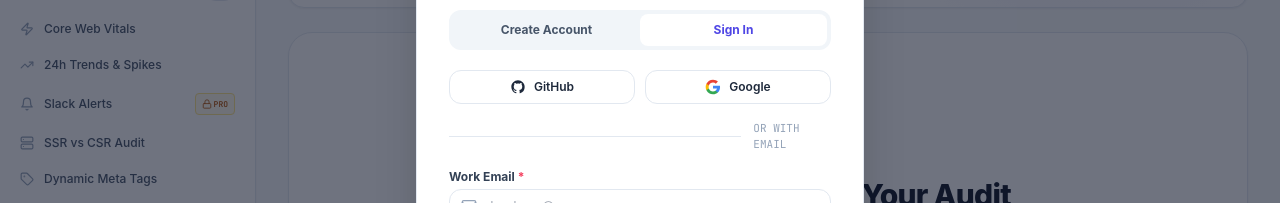
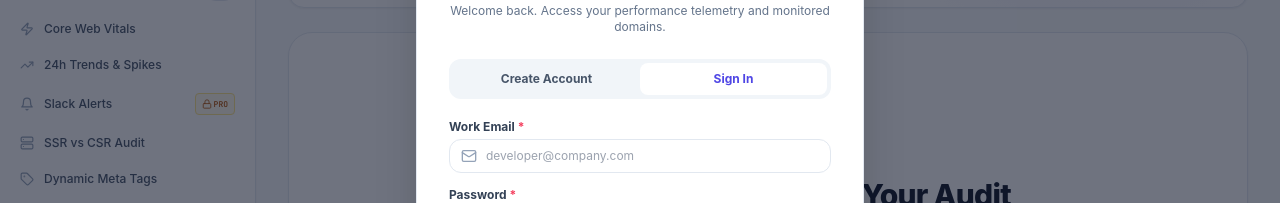
Before and after one commit to bkshaw1994/AuditPulse, a React (Vite) app in the folder frontend/: page /app/overview in a window 1280 px wide. Both pictures are taken after a click on the button "Sign In". Shown: the part 273-476 px from the top of the page. Built offline with nearby package versions, Linux system fonts and the light colour scheme; no server answers.

Commit message:
fix(auth): remove GitHub and Google social login options from AuthModal

```diff
--- a/frontend/src/components/AuthModal.jsx
+++ b/frontend/src/components/AuthModal.jsx
@@ -18,7 +18,7 @@ import {
 import { useAuth } from '../context/AuthContext';
 
 export default function AuthModal() {
-  const { authModal, closeAuthModal, login, register, socialLogin } = useAuth();
+  const { authModal, closeAuthModal, login, register } = useAuth();
   const { isOpen, mode: initialMode, title, subtitle, intent, onAuthenticated } = authModal;
 
   const [mode, setMode] = useState('signup'); // 'login' | 'signup'
@@ -79,29 +79,6 @@ export default function AuthModal() {
       }
     } catch (err) {
       setError(err.message || 'Authentication failed. Please verify your details.');
-    } finally {
-      setIsLoading(false);
-    }
-  };
-
-  const handleSocialAuth = async (provider) => {
-    setError('');
-    setIsLoading(true);
-    try {
-      const user = await socialLogin(provider);
-      setSuccessMsg(`Authenticated successfully via ${provider.toUpperCase()}`);
-      if (typeof onAuthenticated === 'function') {
-        setTimeout(() => {
-          onAuthenticated(user);
-          closeAuthModal();
-        }, 400);
-      } else {
-        setTimeout(() => {
-          closeAuthModal();
-        }, 500);
-      }
-    } catch (err) {
-      setError(err.message || 'Social sign-in failed');
     } finally {
       setIsLoading(false);
     }
@@ -186,41 +163,6 @@ export default function AuthModal() {
           >
             Sign In
           </button>
-        </div>
-
-        {/* Social Sign-In Buttons */}
-        <div className="grid grid-cols-2 gap-2.5 mb-4">
-          <button
-            type="button"
-            disabled={isLoading}
-            onClick={() => handleSocialAuth('github')}
-            className="flex items-center justify-center gap-2 py-2 px-3 rounded-xl border border-slate-200 bg-white hover:bg-slate-50 text-slate-800 text-xs font-semibold transition disabled:opacity-50"
-          >
-            <svg className="w-4 h-4" viewBox="0 0 24 24" fill="currentColor">
-              <path fillRule="evenodd" clipRule="evenodd" d="M12 2C6.477 2 2 6.484 2 12.017c0 4.425 2.865 8.18 6.839 9.504.5.092.682-.217.682-.483 0-.237-.008-.868-.013-1.703-2.782.605-3.369-1.343-3.369-1.343-.454-1.158-1.11-1.466-1.11-1.466-.908-.62.069-.608.069-.608 1.003.07 1.53 1.032 1.53 1.032.892 1.53 2.341 1.088 2.91.832.092-.647.35-1.088.636-1.338-2.22-.253-4.555-1.113-4.555-4.951 0-1.093.39-1.988 1.029-2.688-.103-.253-.446-1.272.098-2.65 0 0 .84-.27 2.75 1.026A9.564 9.564 0 0112 6.844c.85.004 1.705.115 2.504.337 1.909-1.296 2.747-1.027 2.747-1.027.546 1.379.202 2.398.1 2.651.64.7 1.028 1.595 1.028 2.688 0 3.848-2.339 4.695-4.566 4.943.359.309.678.92.678 1.855 0 1.338-.012 2.419-.012 2.747 0 .268.18.58.688.482A10.019 10.019 0 0022 12.017C22 6.484 17.522 2 12 2z" />
-            </svg>
-            <span>GitHub</span>
-          </button>
-
-          <button
-            type="button"
-            disabled={isLoading}
-            onClick={() => handleSocialAuth('google')}
-            className="flex items-center justify-center gap-2 py-2 px-3 rounded-xl border border-slate-200 bg-white hover:bg-slate-50 text-slate-800 text-xs font-semibold transition disabled:opacity-50"
-          >
-            <svg className="w-4 h-4" viewBox="0 0 24 24">
-              <path fill="#4285F4" d="M22.56 12.25c0-.78-.07-1.53-.2-2.25H12v4.26h5.92c-.26 1.37-1.04 2.53-2.21 3.31v2.77h3.57c2.08-1.92 3.28-4.74 3.28-8.09z" />
-              <path fill="#34A853" d="M12 23c2.97 0 5.46-.98 7.28-2.66l-3.57-2.77c-.98.66-2.23 1.06-3.71 1.06-2.86 0-5.29-1.93-6.16-4.53H2.18v2.84C3.99 20.53 7.7 23 12 23z" />
-              <path fill="#FBBC05" d="M5.84 14.09c-.22-.66-.35-1.36-.35-2.09s.13-1.43.35-2.09V7.06H2.18C1.43 8.55 1 10.22 1 12s.43 3.45 1.18 4.94l2.85-2.22.81-.63z" />
-              <path fill="#EA4335" d="M12 5.38c1.62 0 3.06.56 4.21 1.64l3.15-3.15C17.45 2.09 14.97 1 12 1 7.7 1 3.99 3.47 2.18 7.06l3.66 2.84c.87-2.6 3.3-4.52 6.16-4.52z" />
-            </svg>
-            <span>Google</span>
-          </button>
-        </div>
-
-        <div className="relative flex items-center justify-center my-4">
-          <div className="border-t border-slate-200 w-full" />
-          <span className="bg-white px-3 text-[11px] font-mono uppercase text-slate-400">or with email</span>
         </div>
 
         {/* Error Alert */}
```
